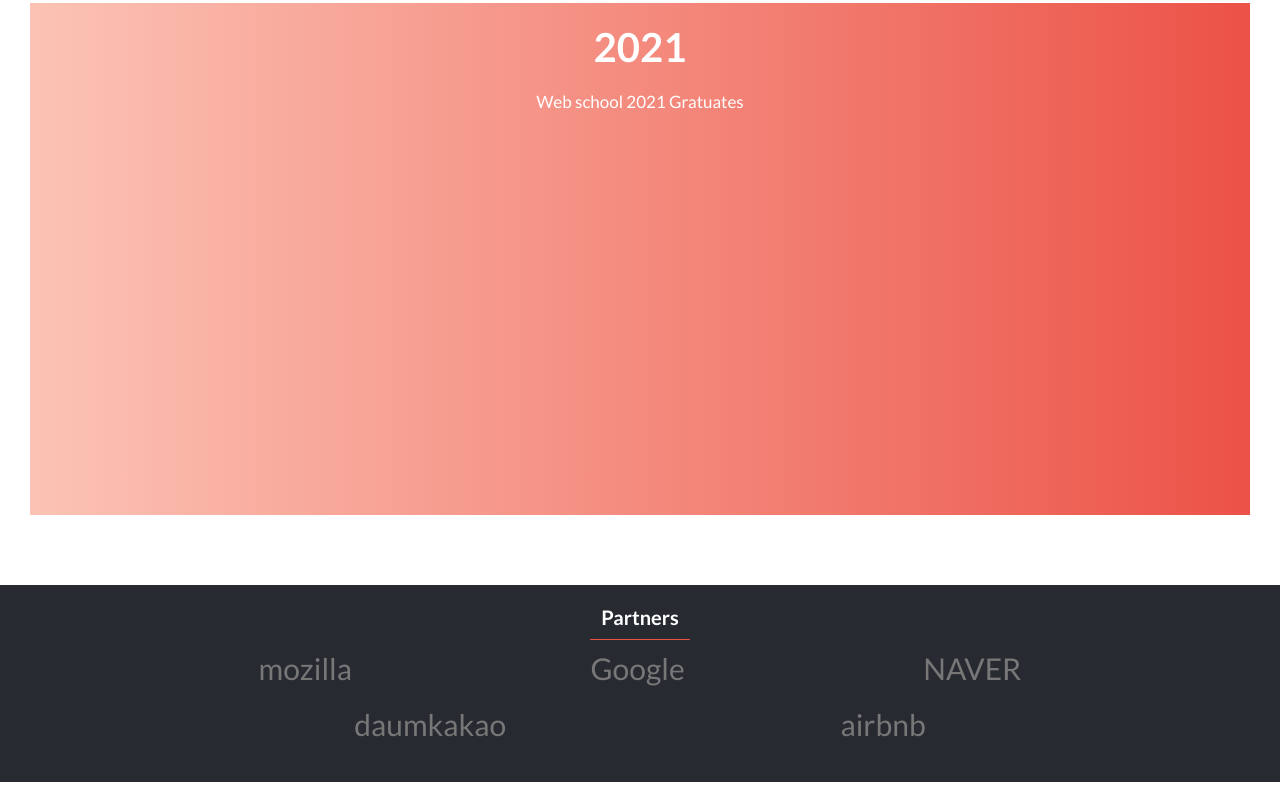
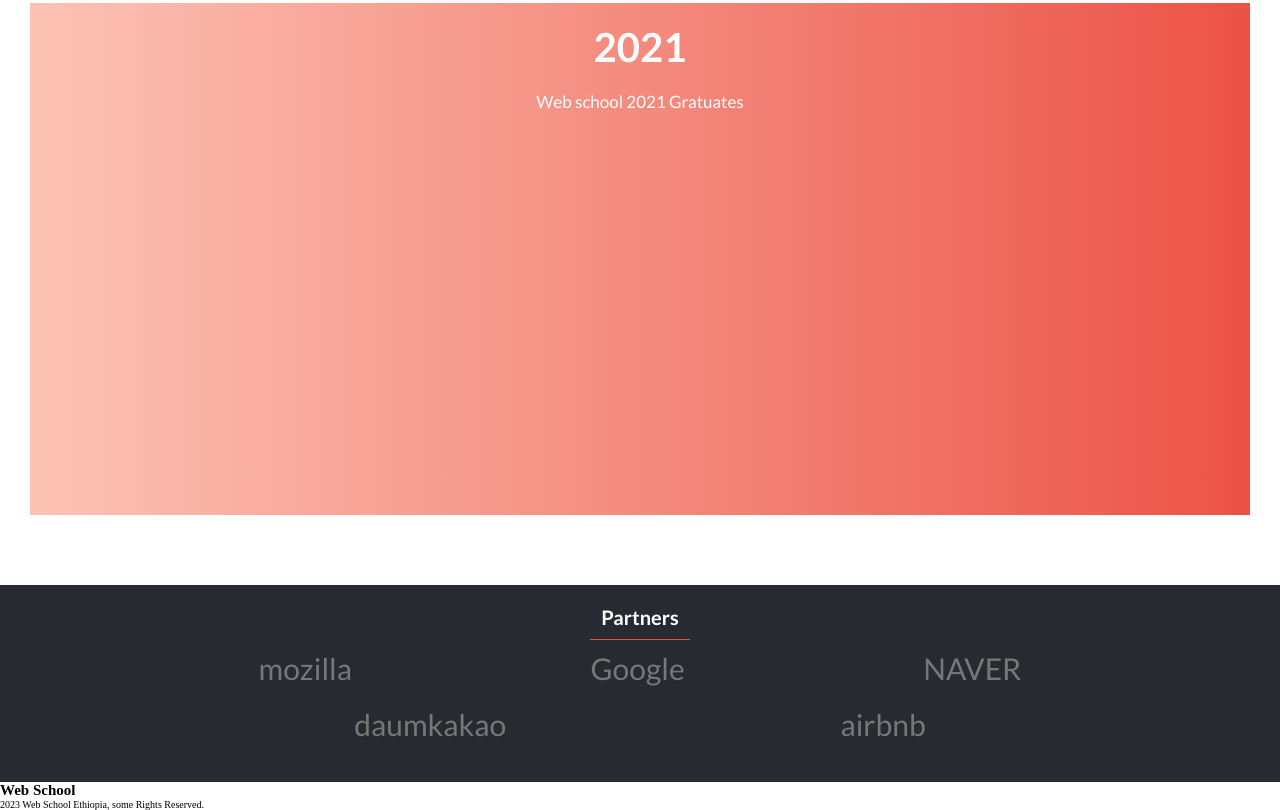
Before and after one commit to Sofinaye/Capstone, a website: page about.html in a window 1280 px wide. Shown: the part 1301-2111 px from the top of the page. Before the commit the page ends 2083 px from the top, so only its background shows below. Drawn offline with Linux system fonts and the light colour scheme.

Commit message:
Add copy right section structure

```diff
--- a/about.html
+++ b/about.html
@@ -62,5 +62,9 @@
       </div>
     </div>
   </section>
+  <div class="copyright">
+    <h2 class="copyright-title">Web School</h2>
+    <p class="copy-disc">2023 Web School Ethiopia, some Rights Reserved.</p>
+  </div>
 </body>
 </html>
```
